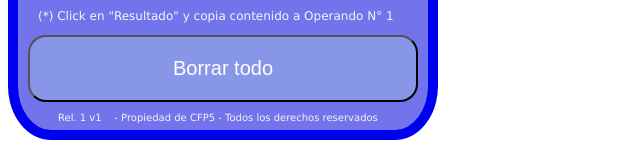
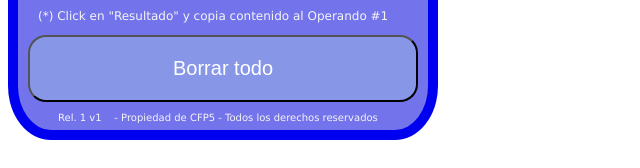
Before and after one commit to AntonioGennaro12/CalculadoraBasica_v1, a plain HTML site: page index.html in a window 1280 px wide. Shown: the part 408-576 px from the top of the page, 0-640 px from the left. Drawn offline with Linux system fonts and the light colour scheme.

Commit message:
Calc. Basica V1.3 c/switch

```diff
--- a/index.html
+++ b/index.html
@@ -51,7 +51,7 @@
         <button id= "mi-calcula" style="background-color: rgb(136, 150, 232);"> *** CALCULAR *** </button>
         <br><br>
         <button id= "mi-result" style="background-color: rgb(136, 150, 232);"> Resultado* </button>
-        <p id="mi-parr1">(*) Click en "Resultado" y copia contenido a Operando N° 1</p>
+        <p id="mi-parr1">(*) Click en "Resultado" y copia contenido al Operando #1</p>
         <button id= "mi-clear" style="background-color: rgb(136, 150, 232);"> Borrar todo </button>
         <p id="mi-parr2">Rel. 1 v1 &nbsp&nbsp - Propiedad de CFP5 - Todos los derechos reservados </p>
         <script src= "calcula.js"></script>
```
